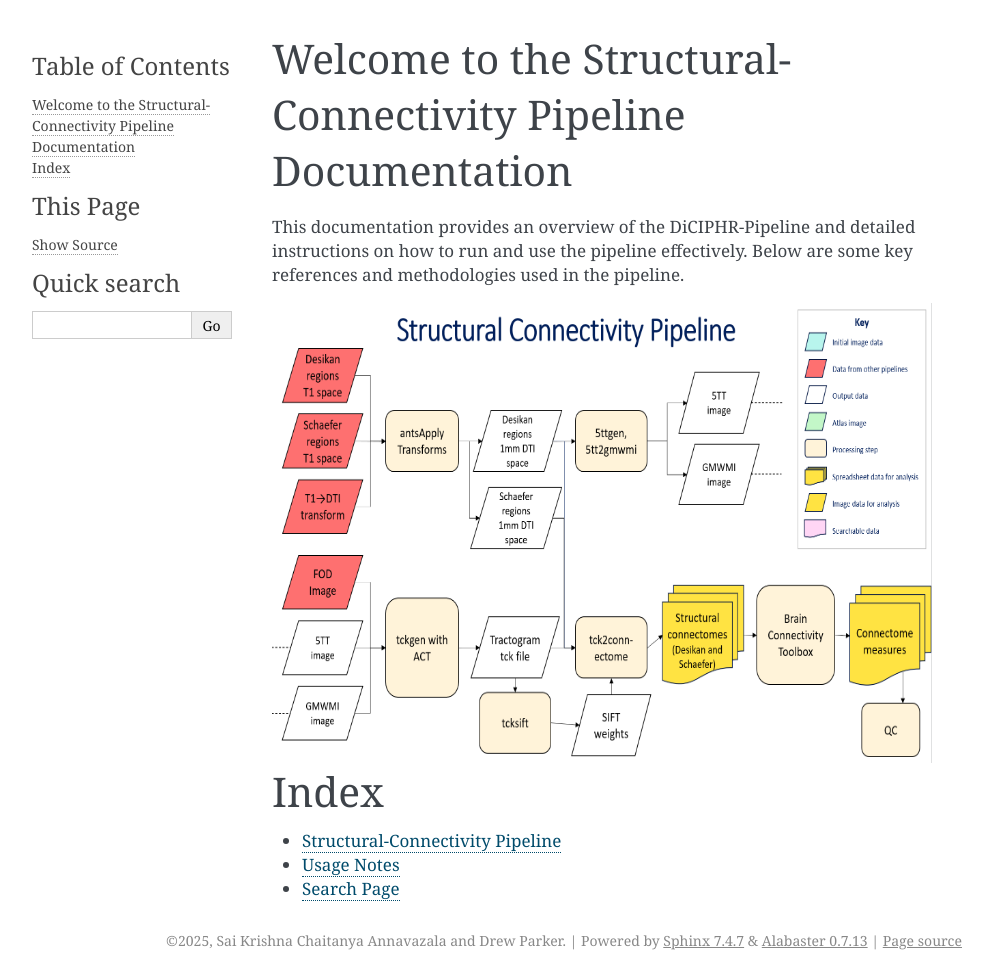
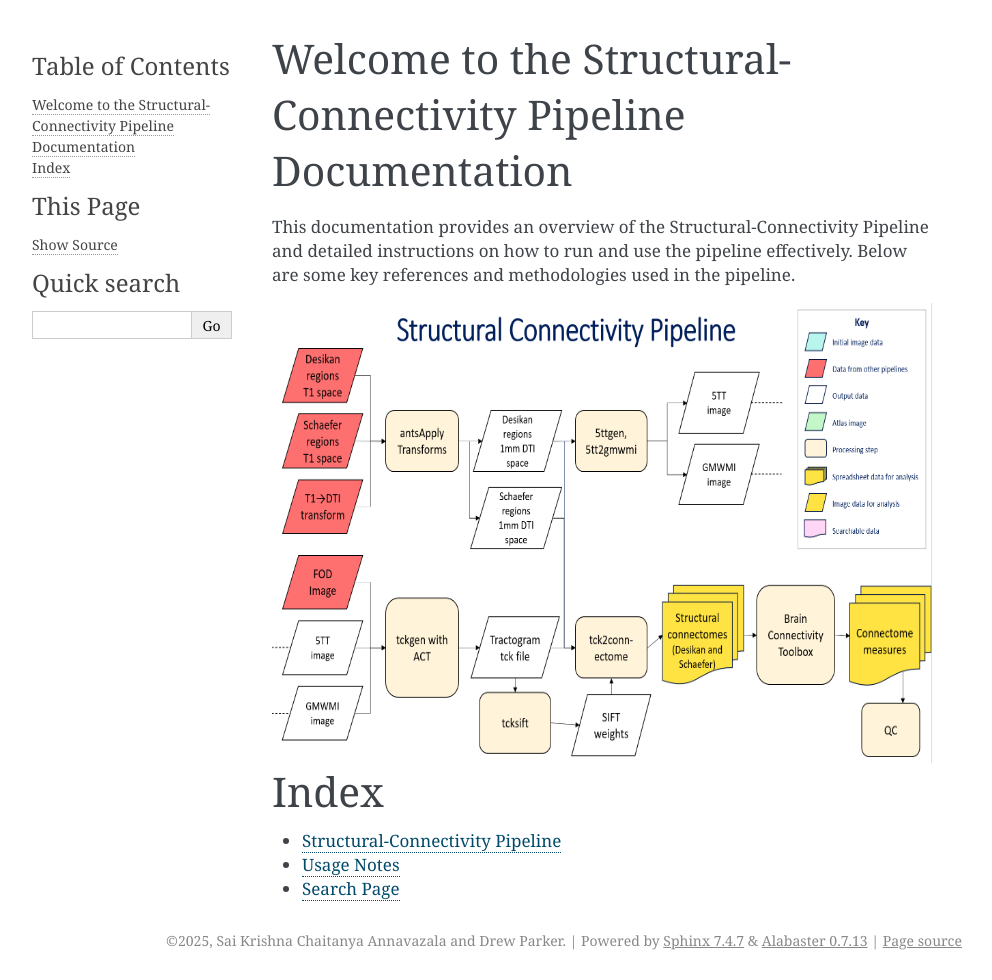
Before and after one commit to SaiKrishnaChaitanya24/SCP-Documentation, a Sphinx documentation site: the page built from source/index.rst, in a window 1280 px wide. Shown: the whole page, without its empty margins (148-1140 px from the left). Built offline with Sphinx 7.4.7, drawn with Linux system fonts in a browser that asks for light colours.

Commit message:
Update index.rst

```diff
--- a/source/index.rst
+++ b/source/index.rst
@@ -6,7 +6,7 @@
 Welcome to the Structural-Connectivity Pipeline Documentation
 =============================================
 
-This documentation provides an overview of the DiCIPHR-Pipeline and detailed instructions on how to run and use the pipeline effectively. Below are some key references and methodologies used in the pipeline.
+This documentation provides an overview of the Structural-Connectivity Pipeline and detailed instructions on how to run and use the pipeline effectively. Below are some key references and methodologies used in the pipeline.
 
 .. image:: images/SCP_image1.png
    :alt: T1 and DTI Preprocessing pipeline
```
